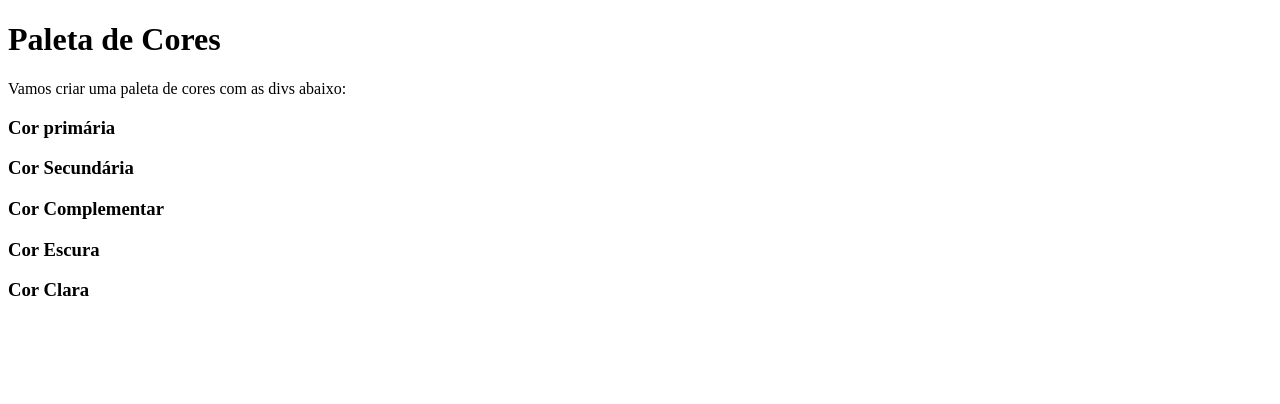
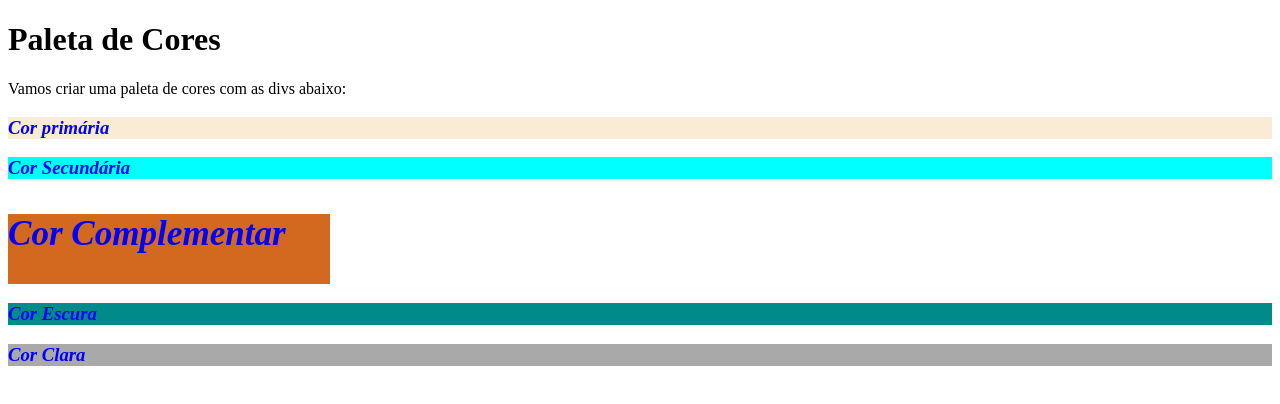
Before and after one commit to JRaamos/Trybe-Exercicios, a plain HTML site: page 01 - fundamentos/secao-02-introducao-a-html-e-css/dia-03-html-e-css-seletores-e-posicionemto/exercicio-04.html in a window 1280 px wide. Drawn offline with Linux system fonts and the light colour scheme.

Commit message:
adiciona exercicio-04 dia 03

```diff
--- a/01 - fundamentos/secao-02-introducao-a-html-e-css/dia-03-html-e-css-seletores-e-posicionemto/exercicio-04.css
+++ b/01 - fundamentos/secao-02-introducao-a-html-e-css/dia-03-html-e-css-seletores-e-posicionemto/exercicio-04.css
@@ -0,0 +1,25 @@
+div:hover {
+  border: solid orange;
+}
+.color-01 {
+  background-color: antiquewhite;
+}
+.color-02{
+  background-color: aqua;
+}
+.color-03 {
+  background-color: chocolate;
+  width: 322px;
+  height: 70px;
+  font-size: 30px;
+}
+.color-04 {
+  background-color: darkcyan;
+}
+.color-05 {
+  background-color: darkgray;
+}
+h3 {
+  color: blue;
+  font-style: italic;
+}
--- a/01 - fundamentos/secao-02-introducao-a-html-e-css/dia-03-html-e-css-seletores-e-posicionemto/exercicio-04.html
+++ b/01 - fundamentos/secao-02-introducao-a-html-e-css/dia-03-html-e-css-seletores-e-posicionemto/exercicio-04.html
@@ -10,20 +10,21 @@
 <body>
   <h1>Paleta de Cores</h1>
   <p>Vamos criar uma paleta de cores com as divs abaixo:</p>
-    <div>
+    <div class="color-01">
       <h3>Cor primária</h3>
-    </div>
-    <div>
+    </div >
+    <div class="color-02">
       <h3>Cor Secundária</h3>
     </div>
-    <div>
+    <div class="color-03">
       <h3>Cor Complementar</h3>
     </div>
-    <div>
+    <div class="color-04">
       <h3>Cor Escura</h3>
     </div>
-    <div>
+    <div class="color-05 ">
       <h3>Cor Clara</h3>
     </div>
+
 </body>
 </html>
```
